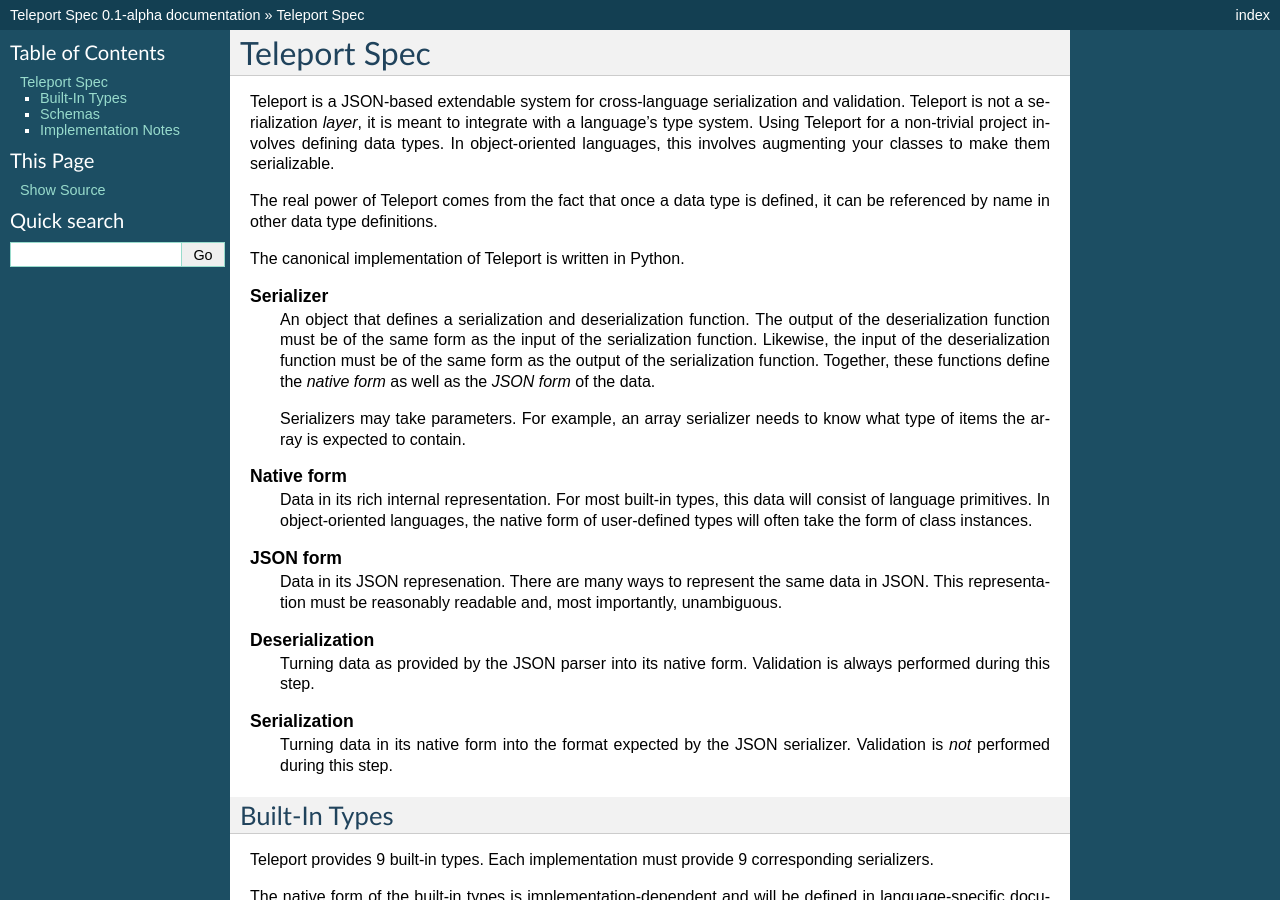
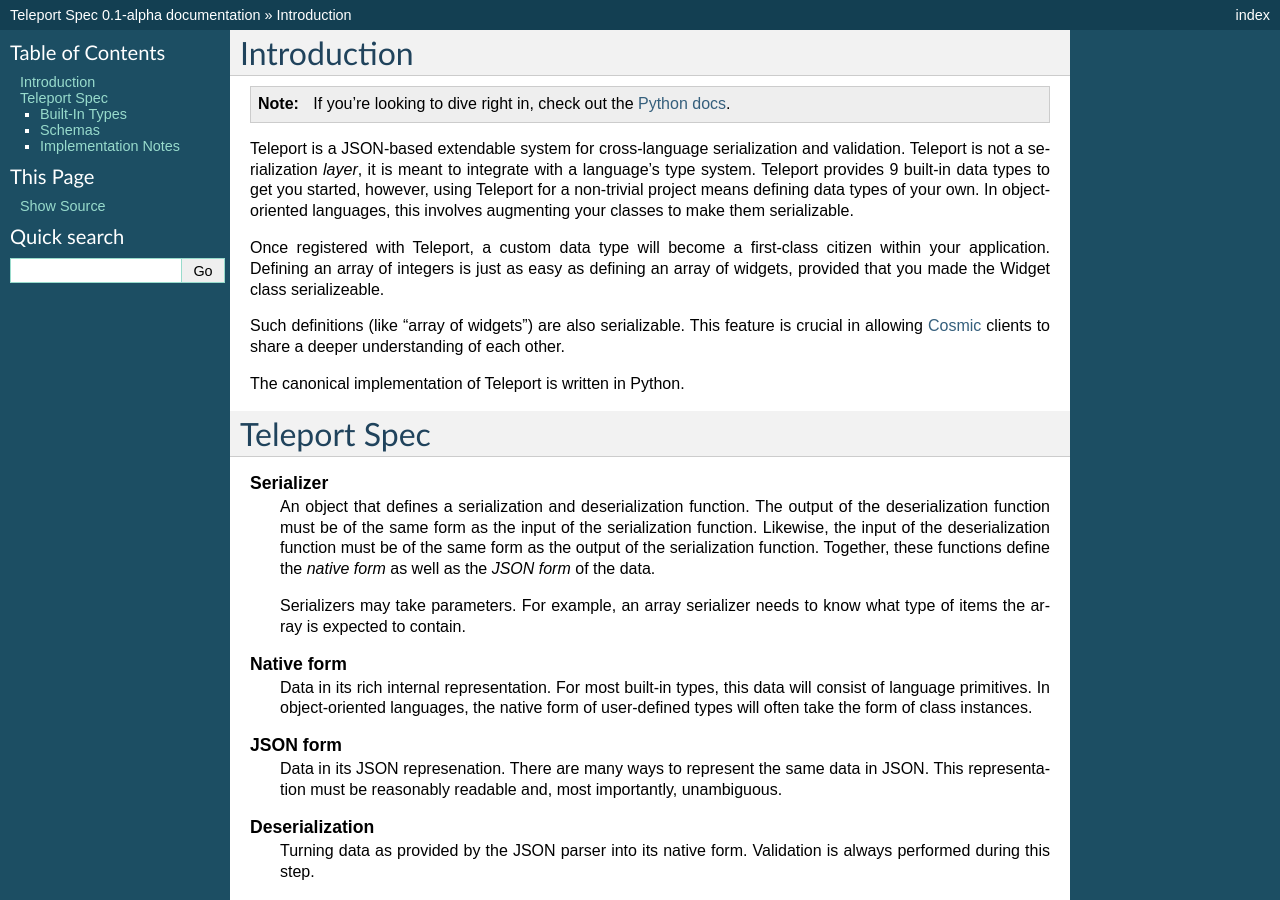
Before and after one commit to cosmic-api/teleport, a Sphinx documentation site: the page built from source/index.rst, in a window 1280 px wide and 900 px high. Built offline with Sphinx 7.4.7, drawn with Linux system fonts in a browser that asks for light colours; some of the changed text lies outside the part shown.

Commit message:
Expand introduction

```diff
--- a/source/index.rst
+++ b/source/index.rst
@@ -1,16 +1,31 @@
-Teleport Spec
-=============
+Introduction
+============
+
+.. note::
+
+     If you're looking to dive right in, check out the `Python docs
+     </docs/teleport/python/>`_.
 
 Teleport is a JSON-based extendable system for cross-language serialization
 and validation. Teleport is not a serialization *layer*, it is meant to
-integrate with a language's type system. Using Teleport for a non-trivial
-project involves defining data types. In object-oriented languages, this
+integrate with a language's type system. Teleport provides 9 built-in data
+types to get you started, however, using Teleport for a non-trivial project
+means defining data types of your own. In object-oriented languages, this
 involves augmenting your classes to make them serializable.
 
-The real power of Teleport comes from the fact that once a data type is
-defined, it can be referenced by name in other data type definitions.
+Once registered with Teleport, a custom data type will become a first-class
+citizen within your application. Defining an array of integers is just as easy
+as defining an array of widgets, provided that you made the Widget class
+serializeable.
+
+Such definitions (like "array of widgets") are also serializable. This feature
+is crucial in allowing `Cosmic <http://www.cosmic-api.com/>`_ clients to share
+a deeper understanding of each other.
 
 The canonical implementation of Teleport is written in Python.
+
+Teleport Spec
+=============
 
 .. glossary::
 
```
